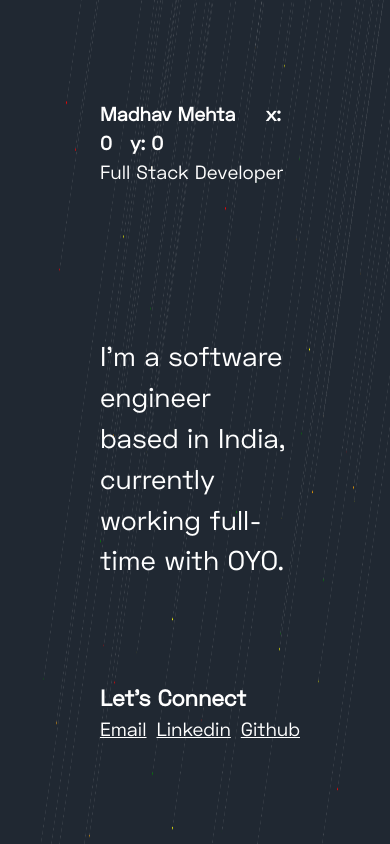
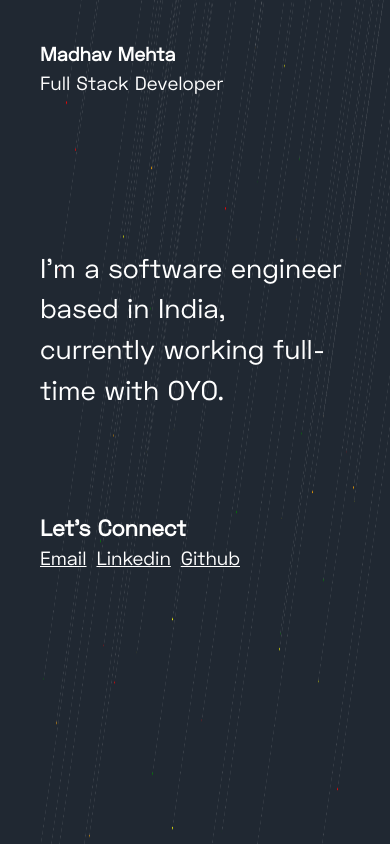
Before and after one commit to cryptomadhav/portfolio, a React (Create React App) app: page / in a window 390 px wide. Built offline with nearby package versions, Linux system fonts and the light colour scheme.

Commit message:
responsive padding adjusted

```diff
--- a/src/components/HeaderSection.js
+++ b/src/components/HeaderSection.js
@@ -1,7 +1,7 @@
 import React, { useState } from 'react'
 import styled from 'styled-components'
 
-const Header = styled.div`
+const HeaderBg = styled.div`
     position: relative;
     overflow: hidden;
     width: 100%;
@@ -10,6 +10,15 @@ const Header = styled.div`
     line-height: 1.5;
     text-align: left;
     color: white;
+`
+
+const HeaderOverlay = styled.div`
+    padding: 100px;
+    padding-top: 80px;
+    transform: ${({x, y}) => `translate(${x}px, ${y}px)`};
+    @media only screen and (max-width: 600px) {
+        padding: 40px;
+    }
 `
 
 const NameBlock = styled.div`
@@ -44,24 +53,24 @@ const SocialLinkWrapper = styled.a`
 `
 
 export default () => {
-    const[x, setX] = useState(0)
-    const[y, setY] = useState(0)
+    const [x, setX] = useState(0)
+    const [y, setY] = useState(0)
     const currentIndex = (e) => {
-        return {x: e.clientX , y: e.clientY }
+        return { x: e.clientX, y: e.clientY }
     }
     return (
-        <Header onMouseMove={event => {
-                    const data = currentIndex(event);
-                    setX(data.x / 60);
-                    setY(data.y / 30);
-                }}
+        <HeaderBg onMouseMove={event => {
+            const data = currentIndex(event);
+            setX(data.x / 60);
+            setY(data.y / 30);
+        }}
         >
-            <div style={{'transform': `translate(${-x}px, ${-y}px)`, margin: '100px'}}>
+            <HeaderOverlay x={-x} y={-y}>
                 <NameBlock>
                     <div style={{
                         fontWeight: '700',
                     }}>
-                        Madhav Mehta &nbsp;&nbsp;&nbsp; x: {x} &nbsp; y: {y}
+                        Madhav Mehta
                     </div>
                     <div>
                         Full Stack Developer
@@ -69,7 +78,7 @@ export default () => {
                 </NameBlock>
                 <Info>
                     I'm a software engineer based in India,
-                    <br/>
+                    <br />
                     currently working full-time with OYO.
                     {/* <br/>
                     Stick around till the end for a short game. */}
@@ -77,20 +86,20 @@ export default () => {
                 <div>
                     <Connect>Let's Connect</Connect>
                     <Social>
-                        <SocialLinkWrapper href ="mailto: madhav.mehta896@gmail.com" target="_blank">
+                        <SocialLinkWrapper href="mailto: madhav.mehta896@gmail.com" target="_blank">
                             <SocialButton>Email</SocialButton>
                         </SocialLinkWrapper>
 
-                        <SocialLinkWrapper href ="https://bit.ly/madhav-linkedin" target="_blank">
+                        <SocialLinkWrapper href="https://bit.ly/madhav-linkedin" target="_blank">
                             <SocialButton>Linkedin</SocialButton>
                         </SocialLinkWrapper>
 
-                        <SocialLinkWrapper href ="https://bit.ly/madhav-github" target="_blank">
+                        <SocialLinkWrapper href="https://bit.ly/madhav-github" target="_blank">
                             <SocialButton>Github</SocialButton>
                         </SocialLinkWrapper>
                     </Social>
                 </div>
-            </div>
-        </Header>
+            </HeaderOverlay>
+        </HeaderBg>
     )
 }
```
